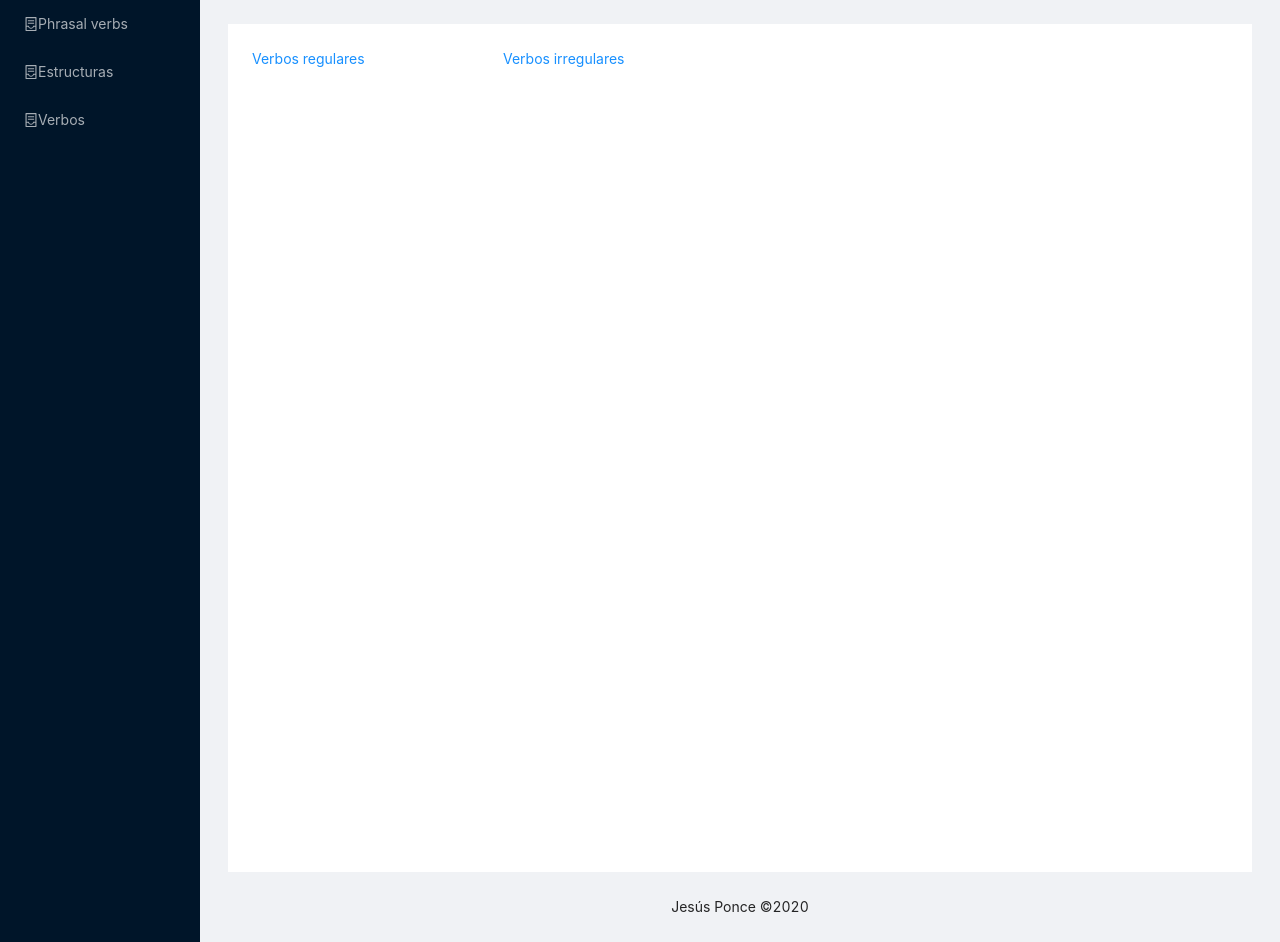
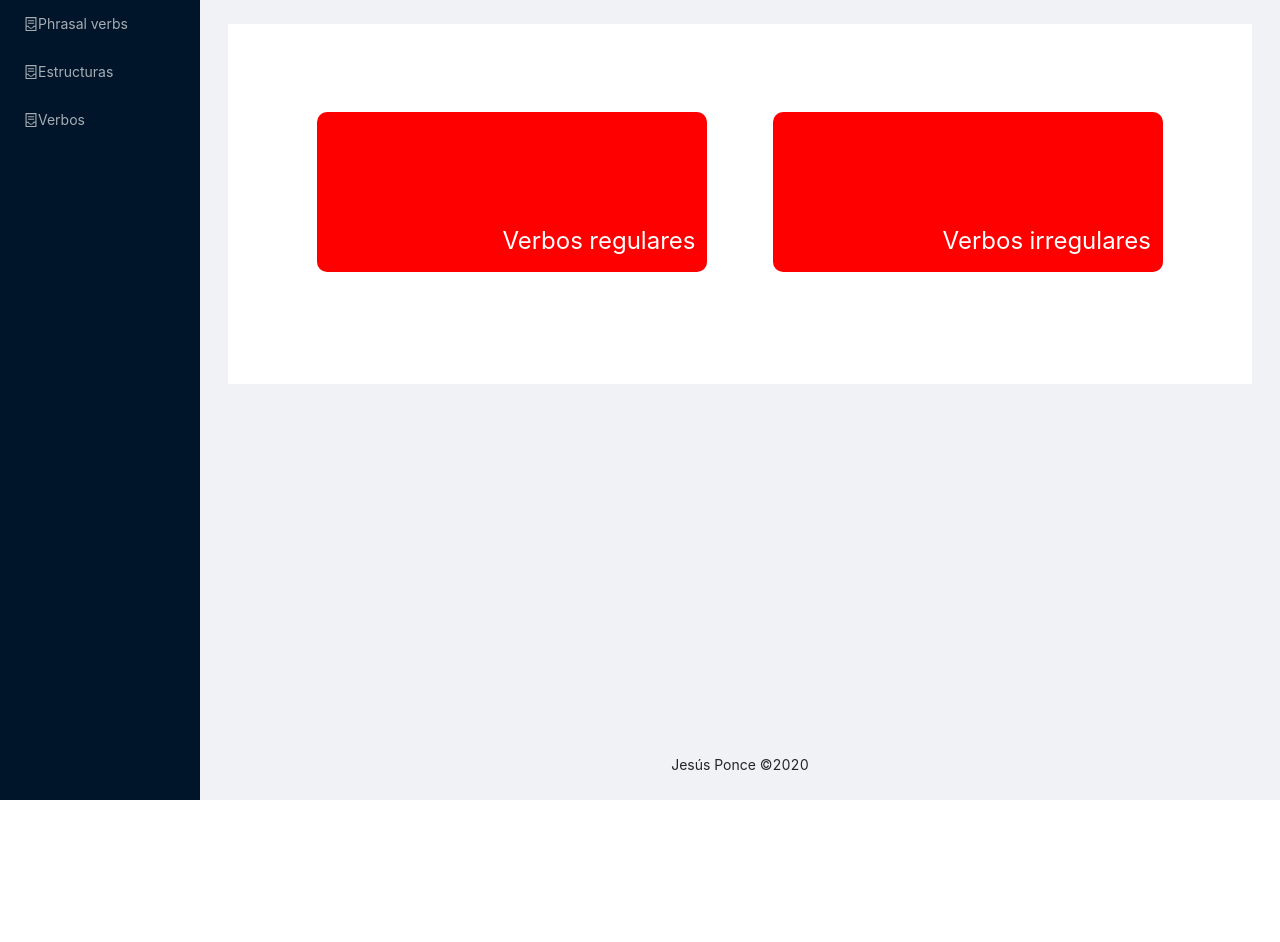
Before and after one commit to JesusEmmanuelPonce/english-front, a React (Create React App) app: page /menu-verbs in a window 1280 px wide. After the commit the page ends 800 px from the top, so only its background shows below. Built offline with nearby package versions, Linux system fonts and the light colour scheme.

Commit message:
medias queries verbs

```diff
--- a/src/components/Verbs/verbs.css
+++ b/src/components/Verbs/verbs.css
@@ -1,19 +1,40 @@
-.container-verbs-pb{
-    display: grid;
-    grid-template-columns: repeat(4, 1fr);
-    grid-template-rows: repeat(5, 1fr);
-    height: 100vh;
-    gap: 2em;
+
+.content-verbs-pb{
+    height: 160px;
+    padding: 12px;
+    background: red;
+    border-radius: 10px;
+    display: flex;
+    justify-content: flex-end;
+    align-items: flex-end;
 }
 
-.container-regular-pb{
-    background: red;
-    grid-column-start: 2;
-    grid-row-start: 3;
+.letter-verbs{
+    color: #fff;
+    font-size: 24px;
 }
 
-.container-irregular-pb{
-    background: blue;
-    grid-column-start: 3;
-    grid-row-start: 3;
+@media screen and (min-width: 360px) {
+    .container-verbs-pb{
+        display: block;
+        width: 100%;
+    }
+
+    .square-verbs-pb{
+        width: 100%;
+        margin-top: 12px;
+    }
 }
+
+@media screen and (min-width: 768px) {
+    .container-verbs-pb{
+        display: flex;
+        justify-content: space-evenly;
+        width: 100%;
+    }
+
+    .square-verbs-pb{
+        width: 40%;
+        margin-top: 64px;
+    }
+}
```
